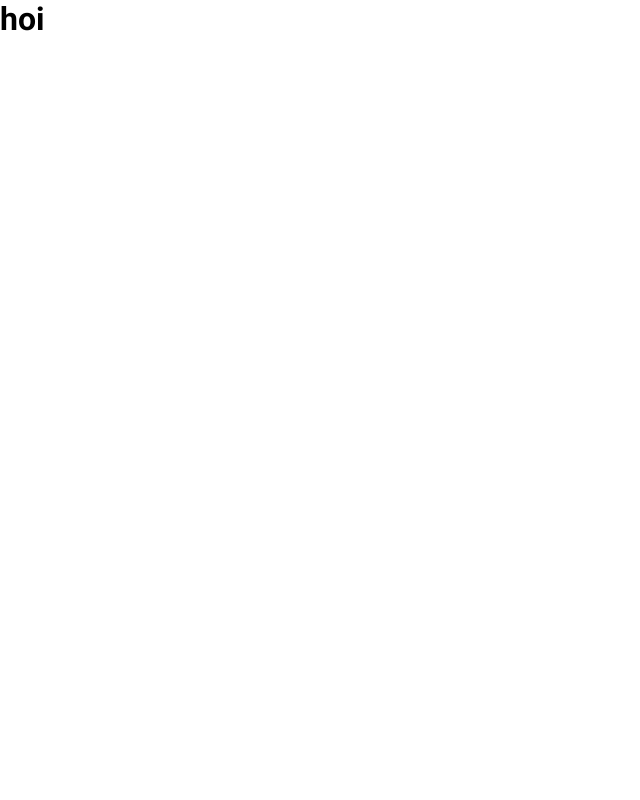
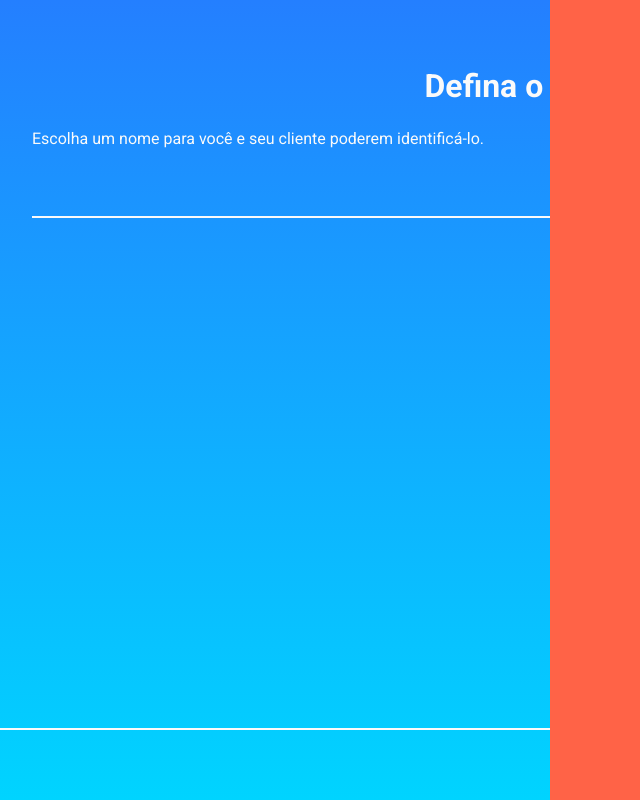
Before and after one commit to breno5g/qipu-project, a React (Vite) app: page /newproduct in a window 1280 px wide. Shown: the whole page, without its empty margins (0-640 px from the left). Built offline with nearby package versions, Linux system fonts and the light colour scheme.

Commit message:
feat: create basic structure of new product form

```diff
--- a/src/Pages/AddProductForm/index.tsx
+++ b/src/Pages/AddProductForm/index.tsx
@@ -1,9 +1,134 @@
-function index() {
+import React, { useState } from 'react';
+import Select from 'react-select';
+import { Container } from './style';
+
+function Index() {
+  const [step, setStep] = useState(0);
+
+  const increaseStep = (event: React.FormEvent) => {
+    event.preventDefault();
+    if (step != 5) {
+      setStep((prevstate) => prevstate + 1);
+    }
+  };
+
   return (
-    <div>
-      <h1>hoi</h1>
-    </div>
+    <Container step={step}>
+      <form>
+        <div className='carousel'>
+          <fieldset>
+            <div className='top-content'>
+              <span>◯⬤⬤⬤⬤⬤</span>
+              <h1>Defina o nome do seu produto</h1>
+              <p>Escolha um nome para você e seu cliente poderem identificá-lo.</p>
+
+              <input type='text' />
+            </div>
+
+            <button onClick={increaseStep}>continuar</button>
+          </fieldset>
+          <fieldset>
+            <div className='top-content'>
+              <span>◯◯⬤⬤⬤⬤</span>
+              <h1>Escreva quantos produtos você tem no estoque</h1>
+              <p>A quantidade ficará armazaenada para você controlar o seu estoque.</p>
+
+              <input type='number' />
+            </div>
+
+            <button onClick={increaseStep}>continuar</button>
+          </fieldset>
+          <fieldset>
+            <div className='top-content'>
+              <span>◯◯◯⬤⬤⬤</span>
+              <h1>Descreva seu produto</h1>
+              <p>Coloque detalhes sobre o que está sendo oferecido.</p>
+
+              <input type='text' />
+            </div>
+
+            <button onClick={increaseStep}>continuar</button>
+          </fieldset>
+          <fieldset>
+            <div className='top-content'>
+              <span>◯◯◯◯⬤⬤</span>
+              <h1>Adicione as categorias</h1>
+              <p>
+                Separar os produtos em categorias pode facilitar a sua organização e ajuda os
+                clientes encontrarem o que querem.
+              </p>
+
+              <Select
+                isMulti
+                name='categories'
+                closeMenuOnSelect={false}
+                placeholder={'Selecione as Categorias'}
+                theme={(theme) => ({
+                  ...theme,
+                  colors: {
+                    ...theme.colors,
+                    primary25: '#00d4ff',
+                  },
+                })}
+                styles={{
+                  option: (provided) => ({
+                    ...provided,
+                    color: 'black',
+                  }),
+                }}
+                options={[
+                  {
+                    label: 'bebida',
+                    value: 'bebida',
+                  },
+                  {
+                    label: 'café',
+                    value: 'café',
+                  },
+                ]}
+              />
+            </div>
+
+            <button onClick={increaseStep}>continuar</button>
+          </fieldset>
+          <fieldset>
+            <div className='top-content'>
+              <span>◯◯◯◯◯⬤</span>
+              <h1>Adicione uma foto do seu produto</h1>
+              <p>
+                as fotos dos produtos aparecem para seus clientes em sua loja. É uma boa forma de
+                mostrar o que você está oferecendo.
+              </p>
+
+              <label htmlFor='image'>
+                <input
+                  type='file'
+                  id='image'
+                  accept='image/png, image/jpg, image/gif, image/jpeg'
+                />
+              </label>
+            </div>
+
+            <button onClick={increaseStep}>continuar</button>
+          </fieldset>
+          <fieldset>
+            <div className='top-content'>
+              <span>◯◯◯◯◯◯</span>
+              <h1>Defina o valor de venda</h1>
+              <p>
+                Para escoler o valor que será cobrado é importante você saber o custo do seu produto
+                e o lucro que você pretende obter.
+              </p>
+
+              <input className='currency' type='number' placeholder='R$ 0,00' />
+            </div>
+
+            <button onClick={increaseStep}>continuar</button>
+          </fieldset>
+        </div>
+      </form>
+    </Container>
   );
 }
 
-export default index;
+export default Index;
--- /dev/null
+++ b/src/Pages/AddProductForm/style.ts
@@ -0,0 +1,119 @@
+import styled from 'styled-components';
+
+interface ContainerProps {
+  step: number;
+}
+
+export const Container = styled.main<ContainerProps>`
+  height: 100vh;
+  background-color: tomato;
+
+  form {
+    height: 100vh;
+    max-width: 550px;
+    background-color: teal;
+    overflow: hidden;
+
+    .carousel {
+      width: calc(100vw * 6);
+      max-width: calc(550px * 6);
+      display: grid;
+      grid-template-columns: repeat(6, 1fr);
+      transform: translateX(calc(${(props) => props.step} * -100vw));
+
+      fieldset {
+        height: 100vh;
+        min-height: 500px;
+        min-width: 100vw;
+        display: flex;
+        flex-direction: column;
+        justify-content: space-between;
+        border: none;
+        color: #fafafa;
+        background: linear-gradient(180deg, rgba(36, 127, 255, 1) 0%, rgba(0, 212, 255, 1) 100%);
+
+        div.top-content {
+          padding: 2rem;
+          display: flex;
+          flex-direction: column;
+          gap: 1.5rem;
+
+          span {
+            margin: 0 auto;
+            letter-spacing: 0.1rem;
+            font-size: 10px;
+            color: #fafafa99;
+          }
+
+          h1 {
+            text-align: center;
+          }
+
+          p {
+            white-space: pre-wrap;
+          }
+
+          input {
+            background-color: transparent;
+            border: none;
+            border-bottom: 2px solid #fafafa;
+            outline: none;
+            caret-color: #fafafa;
+            padding: 0.5rem;
+            color: white;
+            font-size: 1.5rem;
+          }
+
+          label {
+            cursor: pointer;
+            width: 300px;
+            height: 300px;
+            background-color: #33333380;
+            margin: 0 auto;
+            padding: 3rem 4rem;
+            position: relative;
+
+            &::before {
+              content: 'As dimensões da foto devem ser de 600 x 600';
+              display: inline-block;
+              text-align: center;
+            }
+
+            &::after {
+              content: '+';
+              position: absolute;
+              width: fit-content;
+              height: fit-content;
+              font-size: 4rem;
+              font-weight: 700;
+              margin: auto;
+              inset: 0;
+            }
+
+            input[type='file'] {
+              display: none;
+            }
+
+            .currency {
+              padding: 0.5rem 0.5rem 0.5rem 2.5rem;
+              position: relative;
+              display: inline-block;
+            }
+          }
+        }
+
+        button {
+          padding: 1rem;
+          font-size: 2rem;
+          font-weight: 500;
+          text-transform: uppercase;
+          background-color: transparent;
+          border: none;
+          color: inherit;
+          border-top: 2px solid #fafafa;
+          cursor: pointer;
+        }
+      }
+    }
+  }
+`;
```
